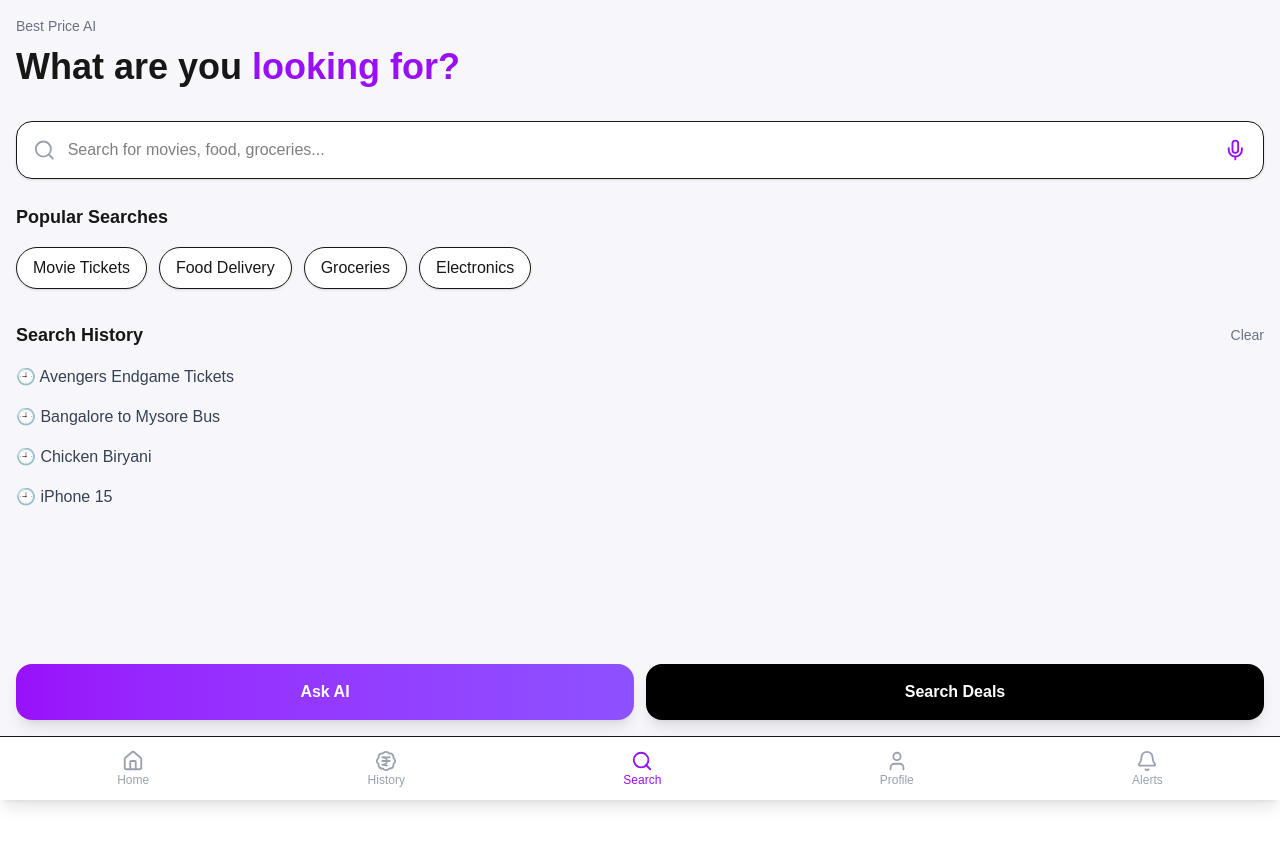
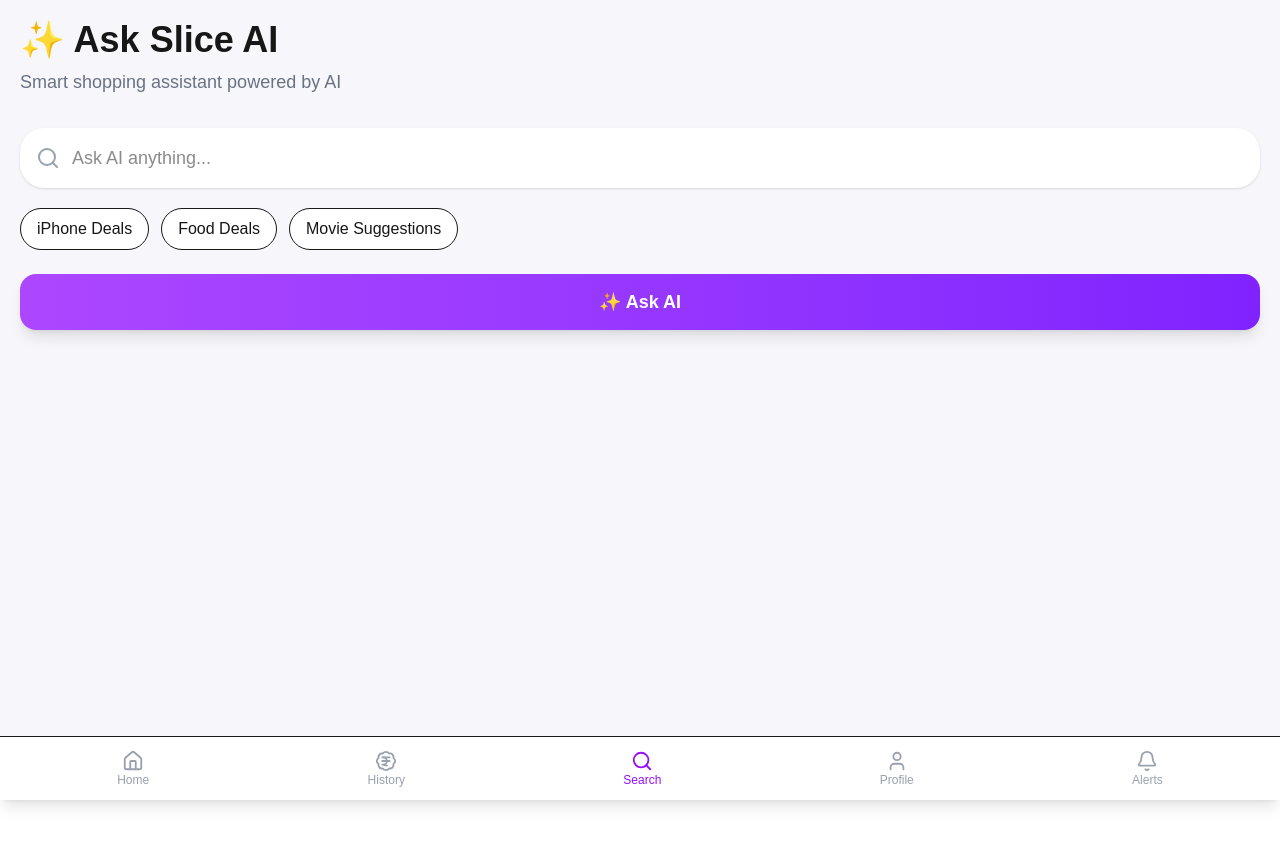
Before and after one commit to ChPurna2003/Shopping_AI_Assisstant, a Next.js app: page /search in a window 1280 px wide. Shown: the top 846 px of the page. Built offline with nearby package versions, Linux system fonts and the light colour scheme.

Commit message:
updated project

```diff
--- a/src/app/page.tsx
+++ b/src/app/page.tsx
@@ -18,7 +18,7 @@
 
     const timer = setTimeout(() => {
       router.push("/home");
-    }, 10000);
+    }, 5000);
 
     return () => clearTimeout(timer);
 
--- a/src/app/search/page.tsx
+++ b/src/app/search/page.tsx
@@ -1,161 +1,210 @@
 "use client";
 
-import { askGemini } from "../../services/gemini";
-import Link from "next/link";
 import { useState } from "react";
-import { Search, Mic } from "lucide-react";
+import {
+  Sparkles,
+  Search,
+} from "lucide-react";
 
 export default function SearchPage() {
-  const [query, setQuery] = useState("");
-  const [aiResponse, setAiResponse] = useState("");
-  const [loading, setLoading] = useState(false);
 
-  const handleSearch = async () => {
-    if (!query) return;
+  const [message, setMessage] = useState("");
+  const [reply, setReply] = useState("");
 
-    setLoading(true);
+  // FAKE AI FUNCTION
+  const askAI = () => {
 
-    const result = await askGemini(
-      `User wants best shopping advice for: ${query}.
-      Give short smart recommendation with best platform and savings.`
+    const lower = message.toLowerCase();
+
+    // IPHONE
+    if (lower.includes("iphone")) {
+
+      setReply(
+        "📱 iPhone 15 currently has the best price on Amazon with bank cashback."
       );
 
-    setAiResponse(result);
+    }
 
-    setLoading(false);
+    // BIRYANI
+    else if (lower.includes("biryani")) {
+
+      setReply(
+        "🍛 Mehfil Biryani gives the best deal under ₹250 with fastest delivery."
+      );
+
+    }
+
+    // MOVIES
+    else if (
+      lower.includes("movie") ||
+      lower.includes("interstellar") ||
+      lower.includes("pushpa")
+    ) {
+
+      setReply(
+        "🎬 Interstellar is trending now and BookMyShow gives the best cashback."
+      );
+
+    }
+
+    // LAPTOP
+    else if (
+      lower.includes("laptop") ||
+      lower.includes("macbook")
+    ) {
+
+      setReply(
+        "💻 MacBook Air is best for students with excellent battery life and performance."
+      );
+
+    }
+
+    // GROCERY
+    else if (
+      lower.includes("milk") ||
+      lower.includes("rice") ||
+      lower.includes("vegetables")
+    ) {
+
+      setReply(
+        "🛒 Blinkit currently offers the fastest grocery delivery with best discounts."
+      );
+
+    }
+
+    // DEFAULT
+    else {
+
+      setReply(
+        "✨ Slice AI recommends comparing prices before purchase for maximum savings."
+      );
+
+    }
+
   };
 
   return (
-    <main className="min-h-screen bg-[#f7f7fb] p-4 pb-40">
 
-      {/* Header */}
-      <p className="text-sm mb-2 text-gray-500">
-        Best Price AI
+    <main className="min-h-screen bg-[#f7f7fb] p-5 pb-32">
+
+      {/* HEADER */}
+      <div className="mb-8">
+
+        <h1 className="text-4xl font-black">
+          ✨ Ask Slice AI
+        </h1>
+
+        <p className="text-gray-500 mt-2 text-lg">
+          Smart shopping assistant powered by AI
         </p>
 
-      <h1 className="text-4xl font-bold leading-tight mb-8">
-        What are you
-        <span className="text-purple-600"> looking for?</span>
-      </h1>
+      </div>
 
-      {/* Search Box */}
-      <div className="bg-white rounded-2xl p-4 flex items-center gap-3 shadow-sm border mb-6">
+      {/* SEARCH BOX */}
+      <div className="bg-white rounded-3xl p-4 shadow-sm">
 
-        <Search className="text-gray-400" />
+        <div className="flex items-center gap-3">
+
+          <Search
+            size={24}
+            className="text-gray-400"
+          />
 
           <input
             type="text"
-          value={query}
-          onChange={(e) => setQuery(e.target.value)}
-          placeholder="Search for movies, food, groceries..."
-          className="w-full outline-none bg-white text-black"
+            value={message}
+            onChange={(e) =>
+              setMessage(e.target.value)
+            }
+            placeholder="Ask AI anything..."
+            className="flex-1 outline-none text-lg"
           />
-
-        <Mic className="text-purple-600" />
-
-      </div>
-
-      {/* AI Recommendation */}
-      {aiResponse && (
-        <div className="bg-white p-4 rounded-2xl shadow-md mb-6">
-
-          <h2 className="font-bold text-lg mb-2">
-            AI Recommendation
-          </h2>
-
-          <p className="text-gray-700">
-            {aiResponse}
-          </p>
-
-        </div>
-      )}
-
-      {/* Popular Searches */}
-      <div className="mb-8">
-
-        <h3 className="font-semibold text-lg mb-4">
-          Popular Searches
-        </h3>
-
-        <div className="flex flex-wrap gap-3">
-
-          <Link href="/movies">
-            <button className="bg-white border px-4 py-2 rounded-full shadow-sm">
-              Movie Tickets
-            </button>
-          </Link>
-
-          <Link href="/food">
-            <button className="bg-white border px-4 py-2 rounded-full shadow-sm">
-              Food Delivery
-            </button>
-          </Link>
-
-          <Link href="/groceries">
-            <button className="bg-white border px-4 py-2 rounded-full shadow-sm">
-              Groceries
-            </button>
-          </Link>
-
-          <Link href="/electronics">
-            <button className="bg-white border px-4 py-2 rounded-full shadow-sm">
-              Electronics
-            </button>
-          </Link>
 
         </div>
 
       </div>
 
-      {/* Search History */}
-      <div className="mb-10">
+      {/* QUICK CHIPS */}
+      <div className="flex gap-3 overflow-x-auto mt-5">
 
-        <div className="flex justify-between items-center mb-4">
+        <button
+          onClick={() =>
+            setMessage("Best iPhone under 40000")
+          }
+          className="bg-white px-4 py-2 rounded-full border whitespace-nowrap"
+        >
+          iPhone Deals
+        </button>
 
-          <h3 className="font-semibold text-lg">
-            Search History
-          </h3>
+        <button
+          onClick={() =>
+            setMessage("Best biryani under 250")
+          }
+          className="bg-white px-4 py-2 rounded-full border whitespace-nowrap"
+        >
+          Food Deals
+        </button>
 
-          <button className="text-sm text-gray-500">
-            Clear
+        <button
+          onClick={() =>
+            setMessage("Best movie this week")
+          }
+          className="bg-white px-4 py-2 rounded-full border whitespace-nowrap"
+        >
+          Movie Suggestions
         </button>
 
       </div>
 
-        <div className="space-y-4 text-gray-700">
+      {/* ASK BUTTON */}
+      <button
+        onClick={askAI}
+        className="w-full h-14 bg-gradient-to-r from-purple-500 to-violet-600 text-white rounded-2xl mt-6 text-lg font-bold shadow-lg"
+      >
 
-          <p>🕘 Avengers Endgame Tickets</p>
-          <p>🕘 Bangalore to Mysore Bus</p>
-          <p>🕘 Chicken Biryani</p>
-          <p>🕘 iPhone 15</p>
+        ✨ Ask AI
+
+      </button>
+
+      {/* AI RESPONSE */}
+      {reply && (
+
+        <div className="bg-white rounded-3xl p-6 mt-6 shadow-sm">
+
+          <div className="flex items-center gap-3 mb-4">
+
+            <div className="w-12 h-12 rounded-2xl bg-purple-100 flex items-center justify-center">
+
+              <Sparkles
+                size={24}
+                className="text-purple-600"
+              />
+
+            </div>
+
+            <div>
+
+              <h2 className="text-2xl font-bold">
+                Slice AI
+              </h2>
+
+              <p className="text-gray-500 text-sm">
+                Smart Recommendation
+              </p>
 
             </div>
 
           </div>
 
-      {/* Bottom Buttons */}
-      <div className="fixed bottom-20 left-4 right-4 flex gap-3 z-50">
-
-        {/* Ask AI */}
-        <button
-          onClick={handleSearch}
-          className="flex-1 h-14 bg-gradient-to-r from-purple-600 to-violet-500 text-white rounded-2xl font-semibold shadow-lg"
-        >
-          {loading ? "Thinking..." : "Ask AI"}
-        </button>
-
-        {/* Search Deals */}
-        <Link
-          href={`/results?query=${encodeURIComponent(query || "Movie Tickets")}`}
-          className="flex-1"
-        >
-          <button className="w-full h-14 bg-black text-white rounded-2xl font-semibold shadow-lg">
-            Search Deals
-          </button>
-        </Link>
+          <p className="text-gray-700 text-lg leading-relaxed">
+            {reply}
+          </p>
 
         </div>
 
+      )}
+
     </main>
+
   );
 }
```
Lines whose indentation alone changed are shown as unchanged.
